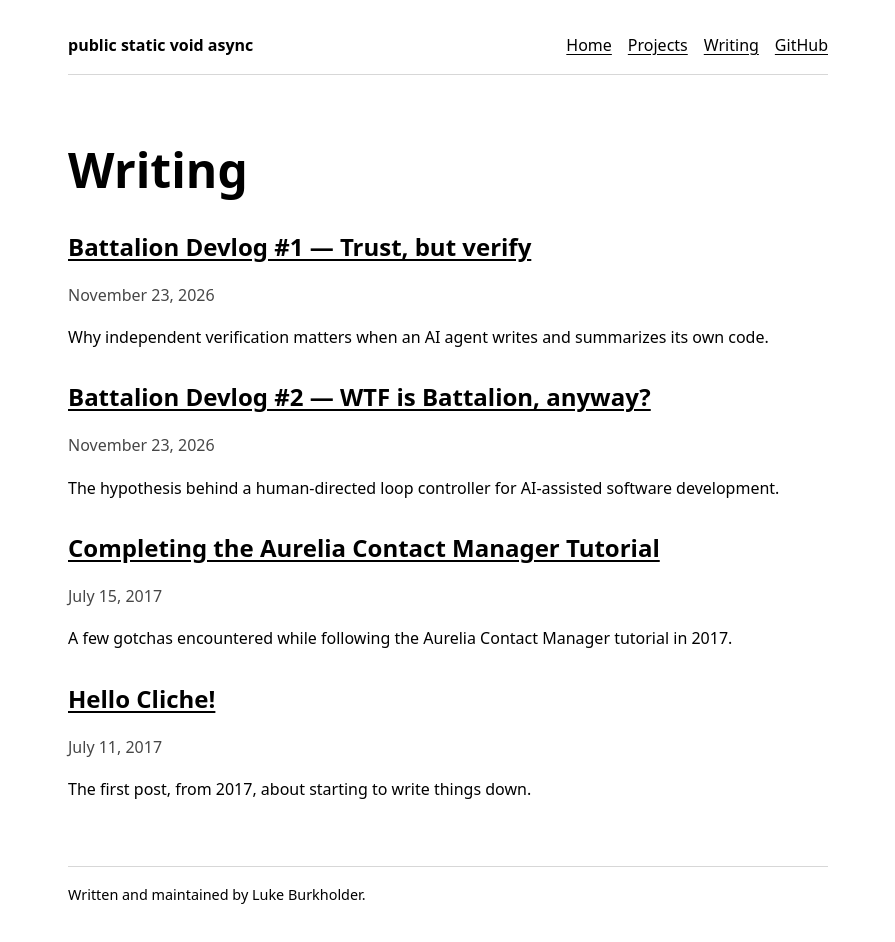
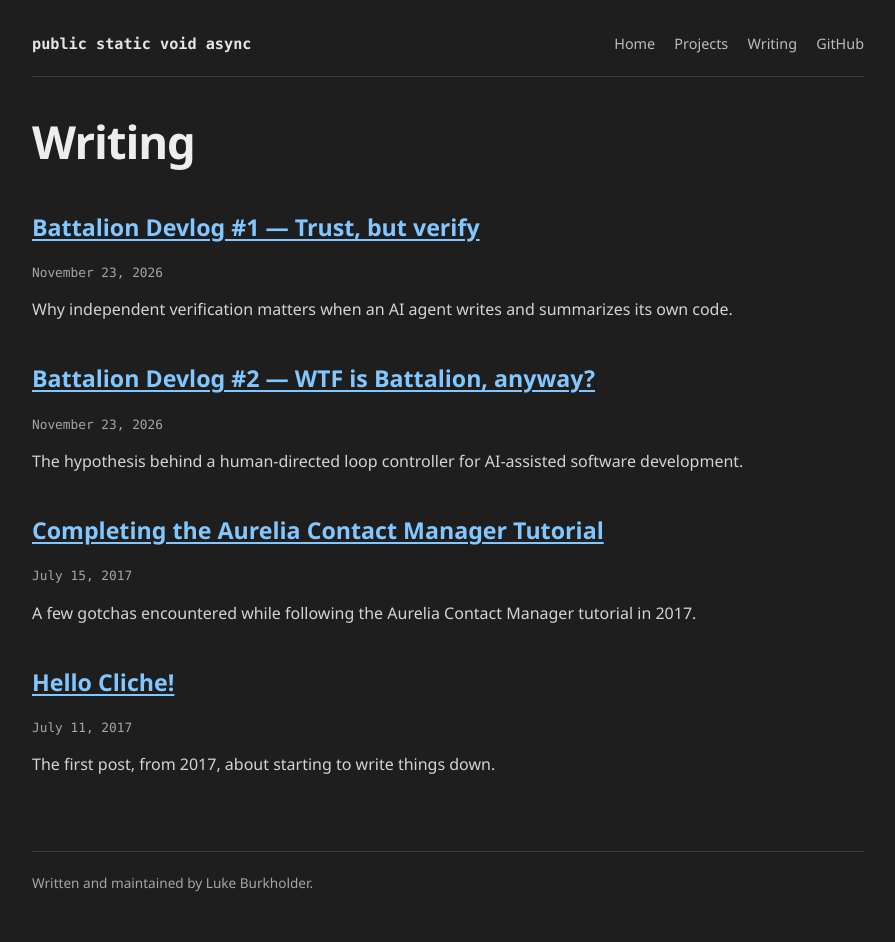
Before and after one commit to lrburkholder/lrburkholder.github.io, an Astro site: page /writing in a window 1280 px wide. Shown: the whole page, without its empty margins (192-1087 px from the left). Built offline with nearby package versions, Linux system fonts and the light colour scheme; Astro itself is replaced by a stand-in of ours.

Commit message:
Apply restrained editor-inspired dark styling

```diff
--- a/src/layouts/Base.astro
+++ b/src/layouts/Base.astro
@@ -10,23 +10,72 @@ const { title = 'public static void async', description = 'Software engineering,
     <title>{title === 'public static void async' ? title : `${title} | public static void async`}</title>
     <link rel="canonical" href={new URL(Astro.url.pathname, Astro.site)} />
     <style is:global>
-      :root { color-scheme: light dark; font-family: system-ui, -apple-system, BlinkMacSystemFont, 'Segoe UI', sans-serif; line-height: 1.65; }
-      body { max-width: 760px; padding: 2rem 1.25rem 4rem; margin: auto; }
-      a { color: inherit; text-underline-offset: 3px; }
-      header { display: flex; align-items: baseline; justify-content: space-between; gap: 1rem; flex-wrap: wrap; border-bottom: 1px solid #8885; padding-bottom: 1rem; }
-      nav { display: flex; gap: 1rem; }
-      main { padding-top: 2rem; }
-      h1, h2, h3 { line-height: 1.25; }
-      h1 { font-size: clamp(2rem, 5vw, 3rem); }
-      .muted, time { opacity: .72; }
+      :root {
+        color-scheme: dark;
+        font-family: 'Segoe UI', system-ui, -apple-system, BlinkMacSystemFont, sans-serif;
+        font-size: 16px;
+        line-height: 1.7;
+        background: #1e1e1e;
+        color: #d4d4d4;
+        --surface: #252526;
+        --border: #3c3c3c;
+        --muted: #a6a6a6;
+        --link: #82c7ff;
+        --comment: #8fbd83;
+        --mono: 'Cascadia Code', 'Consolas', 'SFMono-Regular', ui-monospace, monospace;
+      }
+      * { box-sizing: border-box; }
+      body { max-width: 880px; min-height: 100vh; padding: 2rem 1.5rem 3rem; margin: auto; }
+      a { color: var(--link); text-underline-offset: 3px; }
+      a:hover { color: #b9e1ff; }
+      a:focus-visible { outline: 2px solid var(--link); outline-offset: 4px; border-radius: 2px; }
+      header { display: flex; align-items: baseline; justify-content: space-between; gap: .75rem 1.5rem; flex-wrap: wrap; border-bottom: 1px solid var(--border); padding-bottom: 1.15rem; }
+      .site-title { font-family: var(--mono); font-size: .95rem; font-weight: 600; color: #e5e5e5; text-decoration: none; }
+      .site-title:hover { color: #fff; }
+      nav { display: flex; gap: .55rem 1.2rem; flex-wrap: wrap; font-size: .9rem; }
+      nav a { color: #bcbcbc; text-decoration: none; }
+      nav a:hover, nav a[aria-current="page"] { color: var(--link); }
+      main { padding-top: 2.2rem; }
+      h1, h2, h3 { color: #ededed; line-height: 1.3; }
+      h1 { font-size: clamp(2rem, 5vw, 2.85rem); letter-spacing: -.025em; margin: 0 0 1.2rem; }
+      h2 { font-size: 1.45rem; margin: 2.5rem 0 1rem; }
+      h3 { font-size: 1.15rem; margin: 1.6rem 0 .55rem; }
+      p { margin: .7rem 0 1.1rem; }
+      .section-heading { color: var(--comment); font-family: var(--mono); font-size: 1.05rem; font-weight: 500; letter-spacing: 0; padding-top: .3rem; }
+      .section-heading::before { content: '// '; color: #6a9955; }
+      .muted, time { color: var(--muted); }
+      time { font-family: var(--mono); font-size: .8rem; }
       article { margin: 2rem 0; }
-      footer { margin-top: 4rem; border-top: 1px solid #8885; padding-top: 1rem; font-size: .9rem; }
-      pre { overflow-x: auto; padding: 1rem; background: #8882; border-radius: .5rem; }
-      img { max-width: 100%; }
+      .project-card { background: var(--surface); border: 1px solid var(--border); border-radius: 7px; padding: 1.15rem 1.35rem; margin: 1rem 0; }
+      .project-card h3 { margin: 0 0 .65rem; }
+      .project-card p:last-child { margin-bottom: 0; }
+      .project-card--planned { background: transparent; }
+      .project-links { font-family: var(--mono); font-size: .84rem; }
+      .project-links a + a::before { content: ' · '; color: var(--muted); }
+      footer { margin-top: 4.5rem; border-top: 1px solid var(--border); padding-top: 1.2rem; font-size: .85rem; color: var(--muted); }
+      pre { overflow-x: auto; padding: 1.1rem; background: #181818; border: 1px solid var(--border); border-radius: 6px; line-height: 1.55; }
+      code, pre { font-family: var(--mono); }
+      :not(pre) > code { background: #303030; padding: .1em .3em; border-radius: 3px; overflow-wrap: anywhere; }
+      blockquote { border-left: 3px solid #6a9955; padding-left: 1rem; margin-left: 0; color: #c2c2c2; }
+      img { max-width: 100%; height: auto; }
+      @media (max-width: 600px) {
+        body { padding: 1.25rem 1rem 2rem; }
+        main { padding-top: 1.7rem; }
+        .project-card { padding: 1rem; }
+        nav { gap: .5rem 1rem; }
+      }
     </style>
   </head>
   <body>
-    <header><a href="/" style="font-weight:700;text-decoration:none">public static void async</a><nav><a href="/">Home</a><a href="/projects/">Projects</a><a href="/writing/">Writing</a><a href="https://github.com/lrburkholder">GitHub</a></nav></header>
+    <header>
+      <a class="site-title" href="/">public static void async</a>
+      <nav aria-label="Main navigation">
+        <a href="/" aria-current={Astro.url.pathname === '/' ? 'page' : undefined}>Home</a>
+        <a href="/projects/" aria-current={Astro.url.pathname.startsWith('/projects/') ? 'page' : undefined}>Projects</a>
+        <a href="/writing/" aria-current={Astro.url.pathname.startsWith('/writing/') ? 'page' : undefined}>Writing</a>
+        <a href="https://github.com/lrburkholder">GitHub</a>
+      </nav>
+    </header>
     <main><slot /></main>
     <footer>Written and maintained by Luke Burkholder.</footer>
   </body>
```
